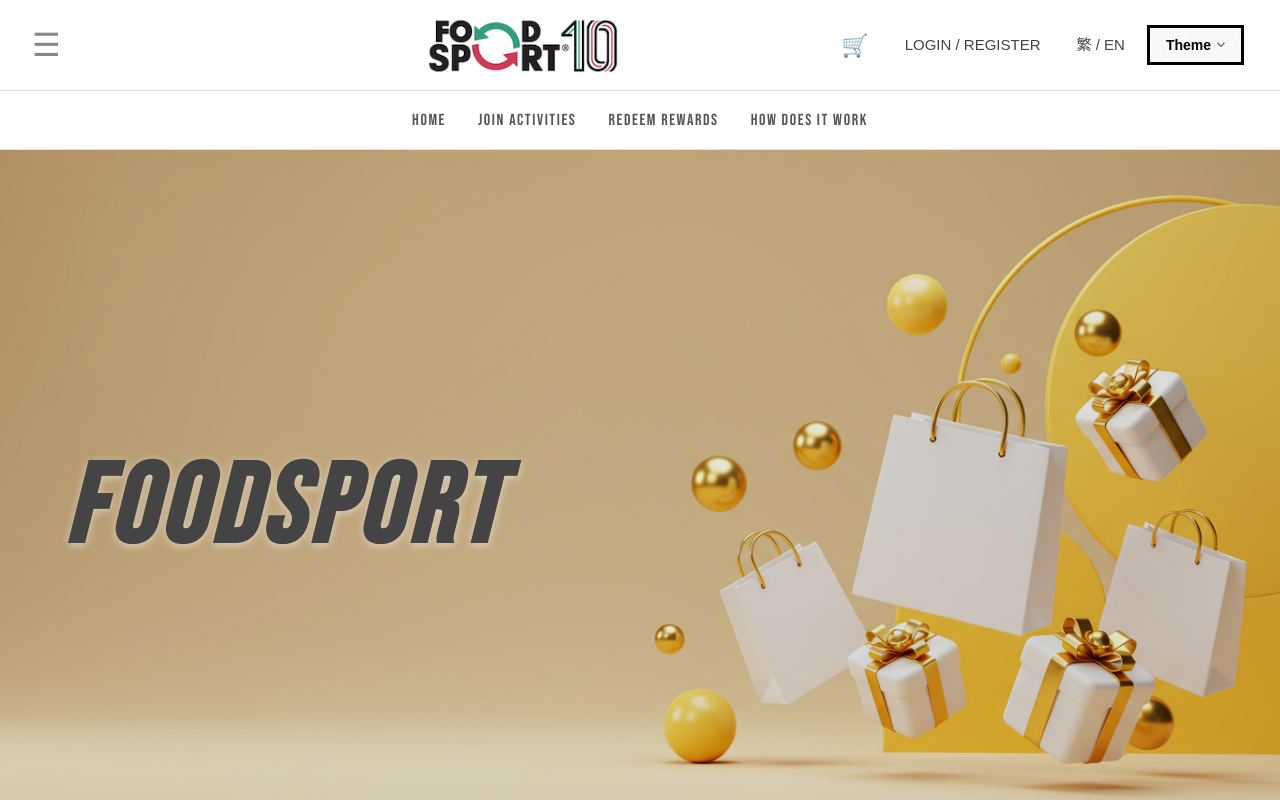
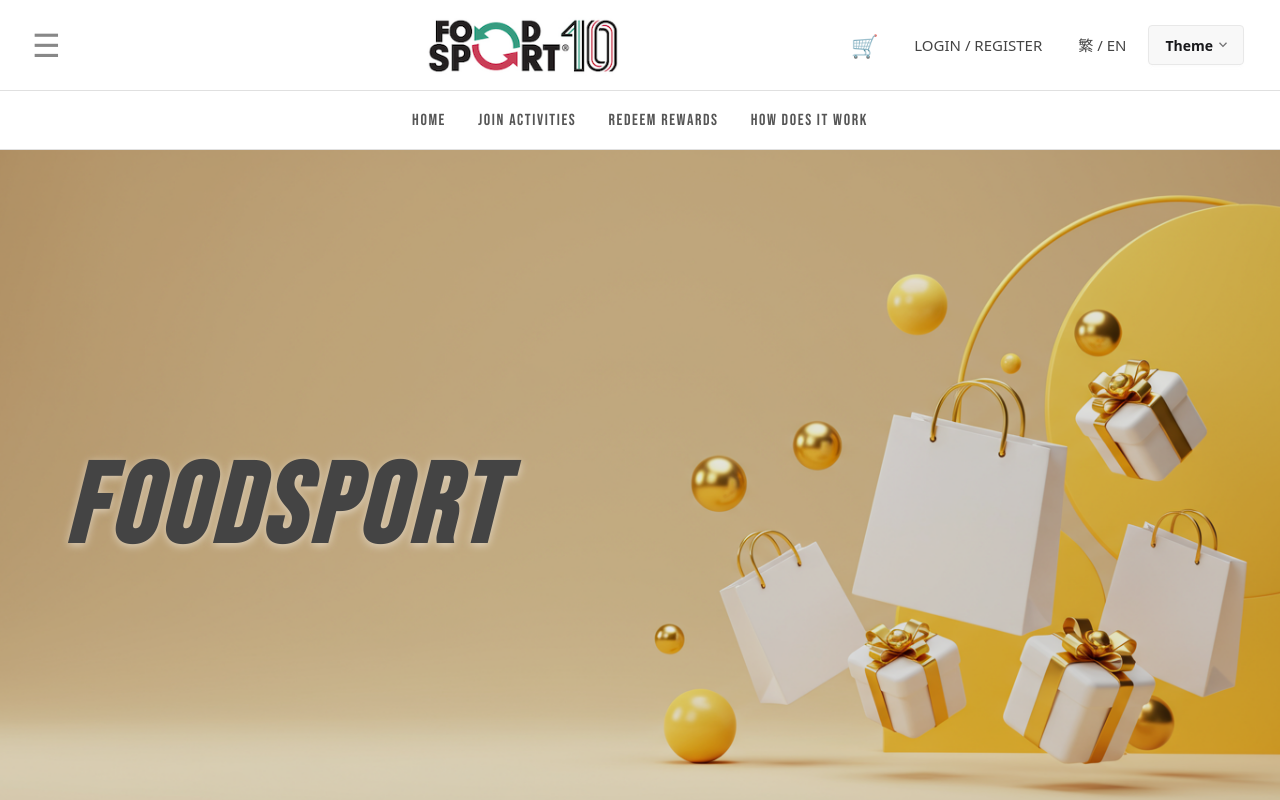
Before and after one commit to hadetan/foodsport-dev, a Next.js app: page / in a window 1280 px wide. Shown: the top 800 px of the page. Built offline with nearby package versions, Linux system fonts and the light colour scheme.

Commit message:
Daisy UI theme fixed.

```diff
--- a/src/app/globals.css
+++ b/src/app/globals.css
@@ -1,15 +1,2 @@
 @import "tailwindcss";
-@plugin "daisyui" {
-    themes: default;
-}
-/* Global Light Theme */
-:root {
-    --background: #ffffff;
-    --foreground: #000000;
-}
-
-body {
-    background-color: var(--background);
-    color: var(--foreground);
-    font-family: Arial, sans-serif;
-}
+@plugin "daisyui";
```
